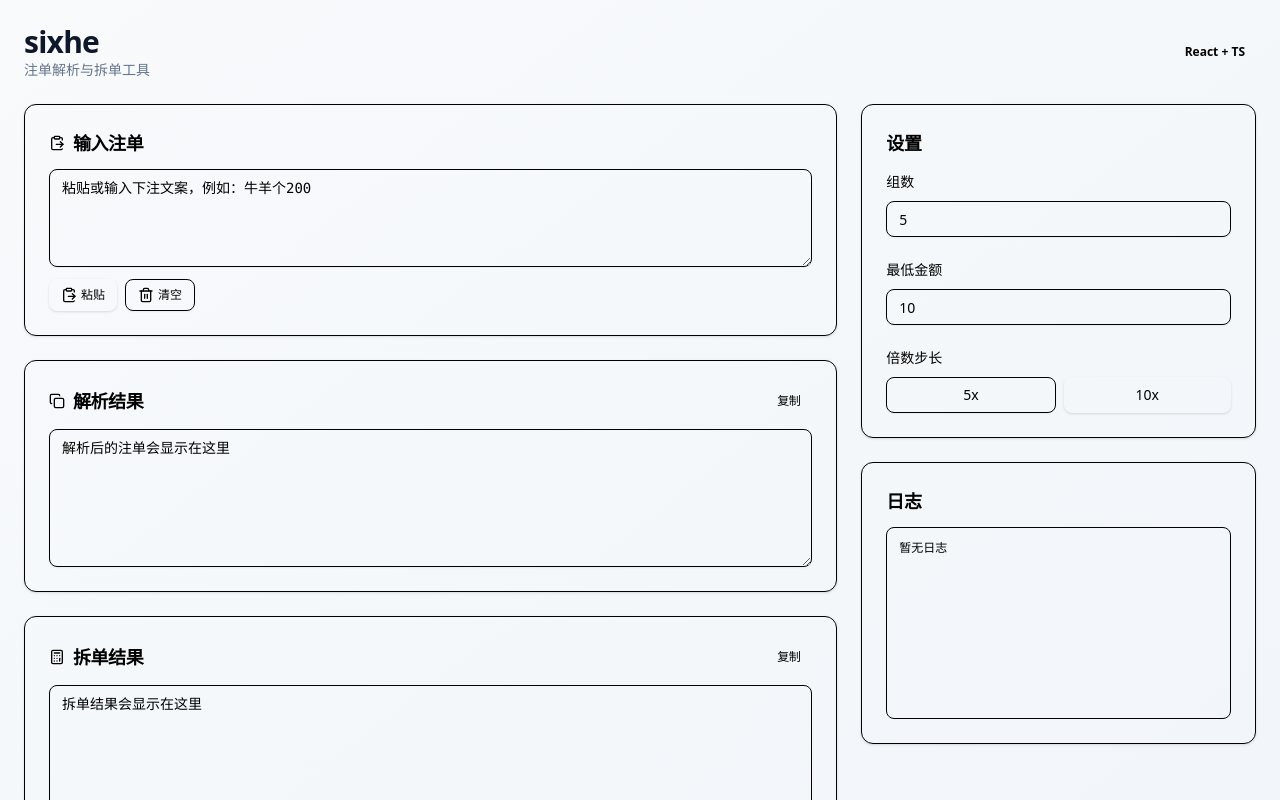
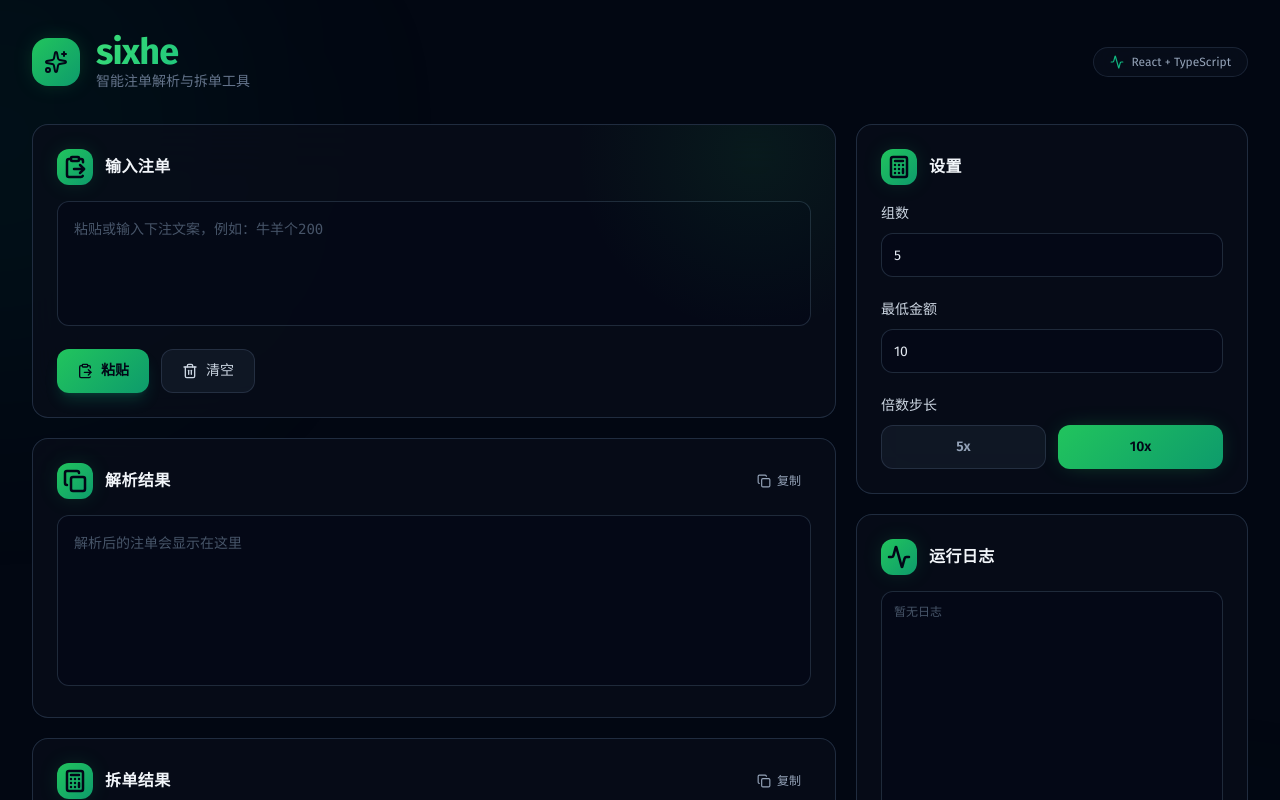
Before and after one commit to kchtin/bets, a React (Vite) app in the folder react-ts/: page / in a window 1280 px wide. Shown: the top 800 px of the page. Built offline with nearby package versions, Linux system fonts and the light colour scheme.

Commit message:
feat(react-ts): apply uiuxpromax Modern Dark design system

```diff
--- a/react-ts/src/App.tsx
+++ b/react-ts/src/App.tsx
@@ -3,15 +3,7 @@ import { parseBetText, parseStandardBets, formatParsedBets, type Bet } from './l
 import { splitBets } from './lib/splitter';
 import { useClipboard } from './hooks/useClipboard';
 import { useLog } from './hooks/useLog';
-
-import { Button } from '@/components/ui/button';
-import { Textarea } from '@/components/ui/textarea';
-import { Input } from '@/components/ui/input';
-import { Label } from '@/components/ui/label';
-import { Card, CardContent, CardHeader, CardTitle } from '@/components/ui/card';
-import { Badge } from '@/components/ui/badge';
-import { Separator } from '@/components/ui/separator';
-import { ClipboardPaste, Copy, Calculator, Trash2 } from 'lucide-react';
+import { ClipboardPaste, Copy, Calculator, Trash2, Sparkles, Activity } from 'lucide-react';
 
 type Step = 5 | 10;
 
@@ -105,185 +97,221 @@ function App() {
     append('已清空', 'info');
   };
 
+  const SectionHeader = ({
+    icon: Icon,
+    title,
+    action,
+  }: {
+    icon: React.ElementType;
+    title: string;
+    action?: { label: string; onClick: () => void };
+  }) => (
+    <div className="mb-4 flex items-center justify-between">
+      <div className="flex items-center gap-3">
+        <div className="flex h-9 w-9 items-center justify-center rounded-xl accent-gradient accent-glow text-slate-950">
+          <Icon className="h-4.5 w-4.5" strokeWidth={2.5} />
+        </div>
+        <h2 className="text-base font-semibold tracking-wide text-slate-100">{title}</h2>
+      </div>
+      {action && (
+        <button
+          onClick={action.onClick}
+          className="press-scale focus-ring flex items-center gap-1.5 rounded-lg px-2.5 py-1.5 text-xs font-medium text-slate-400 transition hover:bg-white/5 hover:text-emerald-400"
+        >
+          <Copy className="h-3.5 w-3.5" />
+          {action.label}
+        </button>
+      )}
+    </div>
+  );
+
   return (
-    <div className="min-h-screen bg-gradient-to-br from-slate-50 to-slate-100 p-4 md:p-6">
+    <div className="relative min-h-screen overflow-x-hidden p-4 md:p-6 lg:p-8">
+      <div className="pointer-events-none absolute inset-0 -z-10">
+        <div className="absolute -left-[20%] -top-[10%] h-[500px] w-[500px] rounded-full bg-emerald-500/5 blur-[120px]" />
+        <div className="absolute -bottom-[10%] -right-[10%] h-[400px] w-[400px] rounded-full bg-emerald-600/5 blur-[100px]" />
+      </div>
+
       <div className="mx-auto max-w-7xl">
-        <header className="mb-6 flex items-center justify-between">
+        <header className="mb-8 flex items-center justify-between">
+          <div className="flex items-center gap-4">
+            <div className="flex h-12 w-12 items-center justify-center rounded-2xl accent-gradient accent-glow press-scale focus-ring">
+              <Sparkles className="h-6 w-6 text-slate-950" />
+            </div>
             <div>
-            <h1 className="text-3xl font-bold tracking-tight text-slate-900">sixhe</h1>
-            <p className="text-sm text-slate-500">注单解析与拆单工具</p>
+              <h1 className="text-3xl font-bold tracking-tight text-gradient md:text-4xl">sixhe</h1>
+              <p className="text-sm text-slate-500">智能注单解析与拆单工具</p>
             </div>
-          <Badge variant="secondary">React + TS</Badge>
+          </div>
+          <div className="hidden items-center gap-2 rounded-full glass px-4 py-1.5 text-xs text-slate-400 sm:flex">
+            <Activity className="h-3.5 w-3.5 text-emerald-500" />
+            <span>React + TypeScript</span>
+          </div>
         </header>
 
-        <div className="grid grid-cols-1 gap-6 lg:grid-cols-3">
-          <div className="lg:col-span-2 space-y-6">
-            <Card>
-              <CardHeader className="pb-3">
-                <CardTitle className="text-lg flex items-center gap-2">
-                  <ClipboardPaste className="h-4 w-4" />
-                  输入注单
-                </CardTitle>
-              </CardHeader>
-              <CardContent className="space-y-3">
-                <Textarea
+        <main className="grid grid-cols-1 gap-5 lg:grid-cols-12">
+          <section className="space-y-5 lg:col-span-8">
+            <article className="ambient-light rounded-2xl glass-strong p-5 md:p-6">
+              <SectionHeader icon={ClipboardPaste} title="输入注单" />
+              <textarea
+                id="bet-input"
+                aria-label="下注文案输入"
                 placeholder="粘贴或输入下注文案，例如：牛羊个200"
                 rows={4}
                 value={input}
                 onChange={(e) => handleInputChange(e.target.value)}
-                  className="font-mono text-sm"
+                className="focus-ring w-full resize-none rounded-xl border border-slate-700/60 bg-slate-950/50 p-4 font-mono text-sm leading-relaxed text-slate-200 placeholder:text-slate-600 focus:border-emerald-500/40 focus:outline-none"
               />
-                <div className="flex gap-2">
-                  <Button onClick={handlePaste} size="sm">
-                    <ClipboardPaste className="mr-1 h-4 w-4" />
+              <div className="mt-4 flex flex-wrap gap-3">
+                <button
+                  onClick={handlePaste}
+                  className="press-scale focus-ring flex min-h-[44px] items-center gap-2 rounded-xl accent-gradient px-5 py-2.5 text-sm font-semibold text-slate-950 shadow-lg shadow-emerald-500/20 transition hover:brightness-110"
+                >
+                  <ClipboardPaste className="h-4 w-4" />
                   粘贴
-                  </Button>
-                  <Button variant="outline" onClick={handleClear} size="sm">
-                    <Trash2 className="mr-1 h-4 w-4" />
+                </button>
+                <button
+                  onClick={handleClear}
+                  className="press-scale focus-ring flex min-h-[44px] items-center gap-2 rounded-xl border border-slate-700/60 bg-slate-800/40 px-5 py-2.5 text-sm font-medium text-slate-300 transition hover:bg-slate-800/70 hover:text-slate-100"
+                >
+                  <Trash2 className="h-4 w-4" />
                   清空
-                  </Button>
+                </button>
               </div>
-              </CardContent>
-            </Card>
+            </article>
 
-            <Card>
-              <CardHeader className="pb-3">
-                <CardTitle className="text-lg flex items-center justify-between">
-                  <span className="flex items-center gap-2">
-                    <Copy className="h-4 w-4" />
-                    解析结果
-                  </span>
-                  <Button variant="ghost" size="sm" onClick={handleCopyParsed}>
-                    复制
-                  </Button>
-                </CardTitle>
-              </CardHeader>
-              <CardContent>
-                <Textarea
+            <article className="rounded-2xl glass-strong p-5 md:p-6">
+              <SectionHeader
+                icon={Copy}
+                title="解析结果"
+                action={{ label: '复制', onClick: handleCopyParsed }}
+              />
+              <textarea
                 readOnly
                 value={parsedText}
                 placeholder="解析后的注单会显示在这里"
                 rows={6}
-                  className="font-mono text-sm cursor-pointer"
                 onClick={handleCopyParsed}
                 title="点击复制"
+                aria-label="解析结果，点击复制"
+                className="focus-ring w-full cursor-pointer resize-none rounded-xl border border-slate-700/60 bg-slate-950/50 p-4 font-mono text-sm leading-relaxed text-slate-300 placeholder:text-slate-600 focus:outline-none"
               />
-              </CardContent>
-            </Card>
+            </article>
 
-            <Card>
-              <CardHeader className="pb-3">
-                <CardTitle className="text-lg flex items-center justify-between">
-                  <span className="flex items-center gap-2">
-                    <Calculator className="h-4 w-4" />
-                    拆单结果
-                  </span>
-                  <Button variant="ghost" size="sm" onClick={handleCopySplit}>
-                    复制
-                  </Button>
-                </CardTitle>
-              </CardHeader>
-              <CardContent>
-                <Textarea
+            <article className="rounded-2xl glass-strong p-5 md:p-6">
+              <SectionHeader
+                icon={Calculator}
+                title="拆单结果"
+                action={{ label: '复制', onClick: handleCopySplit }}
+              />
+              <textarea
                 readOnly
                 value={splitText}
                 placeholder="拆单结果会显示在这里"
                 rows={8}
-                  className="font-mono text-sm cursor-pointer"
                 onClick={handleCopySplit}
                 title="点击复制"
+                aria-label="拆单结果，点击复制"
+                className="focus-ring w-full cursor-pointer resize-none rounded-xl border border-slate-700/60 bg-slate-950/50 p-4 font-mono text-sm leading-relaxed text-slate-300 placeholder:text-slate-600 focus:outline-none"
               />
-              </CardContent>
-            </Card>
-          </div>
+            </article>
+          </section>
 
-          <div className="space-y-6">
-            <Card>
-              <CardHeader className="pb-3">
-                <CardTitle className="text-lg">设置</CardTitle>
-              </CardHeader>
-              <CardContent className="space-y-5">
+          <aside className="space-y-5 lg:col-span-4">
+            <article className="rounded-2xl glass-strong p-5 md:p-6">
+              <SectionHeader icon={Calculator} title="设置" />
+              <div className="space-y-5">
                 <div className="space-y-2">
-                  <Label htmlFor="groups">组数</Label>
-                  <Input
+                  <label htmlFor="groups" className="text-sm font-medium text-slate-300">
+                    组数
+                  </label>
+                  <input
                     id="groups"
                     type="number"
                     min={1}
                     value={groups}
                     onChange={(e: React.ChangeEvent<HTMLInputElement>) => setGroups(parseInt(e.target.value) || 1)}
+                    className="focus-ring h-11 w-full rounded-xl border border-slate-700/60 bg-slate-950/50 px-3 text-sm text-slate-200 focus:border-emerald-500/40 focus:outline-none"
                   />
                 </div>
 
                 <div className="space-y-2">
-                  <Label htmlFor="minAmount">最低金额</Label>
-                  <Input
+                  <label htmlFor="minAmount" className="text-sm font-medium text-slate-300">
+                    最低金额
+                  </label>
+                  <input
                     id="minAmount"
                     type="number"
                     min={0}
                     value={minAmount}
                     onChange={(e: React.ChangeEvent<HTMLInputElement>) => setMinAmount(parseInt(e.target.value) || 0)}
+                    className="focus-ring h-11 w-full rounded-xl border border-slate-700/60 bg-slate-950/50 px-3 text-sm text-slate-200 focus:border-emerald-500/40 focus:outline-none"
                   />
                 </div>
 
                 <div className="space-y-2">
-                  <Label>倍数步长</Label>
-                  <div className="flex gap-2">
-                    <Button
-                      variant={step === 5 ? 'default' : 'outline'}
-                      className="flex-1"
+                  <span className="text-sm font-medium text-slate-300">倍数步长</span>
+                  <div className="grid grid-cols-2 gap-3">
+                    <button
                       onClick={() => handleStepChange(5)}
+                      aria-pressed={step === 5}
+                      className={`press-scale focus-ring min-h-[44px] rounded-xl py-2.5 text-sm font-semibold transition ${
+                        step === 5
+                          ? 'accent-gradient accent-glow text-slate-950'
+                          : 'border border-slate-700/60 bg-slate-800/40 text-slate-400 hover:bg-slate-800/70 hover:text-slate-200'
+                      }`}
                     >
                       5x
-                    </Button>
-                    <Button
-                      variant={step === 10 ? 'default' : 'outline'}
-                      className="flex-1"
+                    </button>
+                    <button
                       onClick={() => handleStepChange(10)}
+                      aria-pressed={step === 10}
+                      className={`press-scale focus-ring min-h-[44px] rounded-xl py-2.5 text-sm font-semibold transition ${
+                        step === 10
+                          ? 'accent-gradient accent-glow text-slate-950'
+                          : 'border border-slate-700/60 bg-slate-800/40 text-slate-400 hover:bg-slate-800/70 hover:text-slate-200'
+                      }`}
                     >
                       10x
-                    </Button>
+                    </button>
                   </div>
                 </div>
-              </CardContent>
-            </Card>
+              </div>
+            </article>
 
-            <Card>
-              <CardHeader className="pb-3">
-                <CardTitle className="text-lg">日志</CardTitle>
-              </CardHeader>
-              <CardContent>
+            <article className="rounded-2xl glass-strong p-5 md:p-6">
+              <SectionHeader icon={Activity} title="运行日志" />
               <div
                 ref={containerRef}
-                  className="h-48 overflow-y-auto rounded-md border bg-muted/50 p-3 text-xs"
+                role="log"
+                aria-live="polite"
+                className="h-56 overflow-y-auto rounded-xl border border-slate-700/60 bg-slate-950/50 p-3 text-xs"
               >
                 {logs.length === 0 ? (
-                    <span className="text-muted-foreground">暂无日志</span>
+                  <span className="text-slate-600">暂无日志</span>
                 ) : (
                   logs.map((log) => (
                     <div
                       key={log.id}
-                        className={`mb-1 border-b border-border/50 pb-1 last:border-0 ${
+                      className={`mb-2 border-b border-slate-800/80 pb-2 last:border-0 ${
                         log.type === 'error'
-                            ? 'text-red-600'
+                          ? 'text-red-400'
                           : log.type === 'success'
-                            ? 'text-green-600'
-                            : 'text-slate-600'
+                          ? 'text-emerald-400'
+                          : 'text-slate-400'
                       }`}
                     >
-                        <span className="opacity-60">[{log.time}]</span> {log.message}
+                      <span className="opacity-50">[{log.time}]</span> {log.message}
                     </div>
                   ))
                 )}
               </div>
-              </CardContent>
-            </Card>
-          </div>
-        </div>
+            </article>
+          </aside>
+        </main>
 
-        <Separator className="my-6" />
-
-        <footer className="text-center text-xs text-slate-400">
-          sixhe © 2026 · React + TypeScript + Tauri
+        <footer className="mt-10 text-center text-xs text-slate-600">
+          sixhe © 2026 · React + TypeScript + Tauri · UI/UX Pro Max
         </footer>
       </div>
     </div>
--- a/react-ts/src/index.css
+++ b/react-ts/src/index.css
@@ -1,93 +1,31 @@
-@import "tw-animate-css";
-@import "shadcn/tailwind.css";
-@import "@fontsource-variable/geist";
+@import url('https://fonts.googleapis.com/css2?family=Fira+Code:wght@400;500;600;700&family=Fira+Sans:wght@300;400;500;600;700&display=swap');
+
 @tailwind base;
 @tailwind components;
 @tailwind utilities;
 
 @layer base {
   :root {
-    --background: oklch(1 0 0);
-    --foreground: oklch(0.145 0 0);
-    --card: oklch(1 0 0);
-    --card-foreground: oklch(0.145 0 0);
-    --popover: oklch(1 0 0);
-    --popover-foreground: oklch(0.145 0 0);
-    --primary: oklch(0.205 0 0);
-    --primary-foreground: oklch(0.985 0 0);
-    --secondary: oklch(0.97 0 0);
-    --secondary-foreground: oklch(0.205 0 0);
-    --muted: oklch(0.97 0 0);
-    --muted-foreground: oklch(0.556 0 0);
-    --accent: oklch(0.97 0 0);
-    --accent-foreground: oklch(0.205 0 0);
-    --destructive: oklch(0.577 0.245 27.325);
+    --background: 222 76% 4%;
+    --foreground: 210 40% 98%;
+    --card: 222 47% 6%;
+    --card-foreground: 210 40% 98%;
+    --popover: 222 47% 6%;
+    --popover-foreground: 210 40% 98%;
+    --primary: 222 47% 11%;
+    --primary-foreground: 210 40% 98%;
+    --secondary: 217 33% 17%;
+    --secondary-foreground: 210 40% 98%;
+    --muted: 222 47% 10%;
+    --muted-foreground: 215 20% 55%;
+    --accent: 142 71% 45%;
+    --accent-foreground: 222 76% 4%;
+    --destructive: 0 84% 60%;
     --destructive-foreground: 210 40% 98%;
-    --border: oklch(0.922 0 0);
-    --input: oklch(0.922 0 0);
-    --ring: oklch(0.708 0 0);
-    --radius: 0.625rem;
-    --chart-1: oklch(0.87 0 0);
-    --chart-2: oklch(0.556 0 0);
-    --chart-3: oklch(0.439 0 0);
-    --chart-4: oklch(0.371 0 0);
-    --chart-5: oklch(0.269 0 0);
-    --sidebar: oklch(0.985 0 0);
-    --sidebar-foreground: oklch(0.145 0 0);
-    --sidebar-primary: oklch(0.205 0 0);
-    --sidebar-primary-foreground: oklch(0.985 0 0);
-    --sidebar-accent: oklch(0.97 0 0);
-    --sidebar-accent-foreground: oklch(0.205 0 0);
-    --sidebar-border: oklch(0.922 0 0);
-    --sidebar-ring: oklch(0.708 0 0);
-  }
-
-  .dark {
-    --background: oklch(0.145 0 0);
-    --foreground: oklch(0.985 0 0);
-    --card: oklch(0.205 0 0);
-    --card-foreground: oklch(0.985 0 0);
-    --popover: oklch(0.205 0 0);
-    --popover-foreground: oklch(0.985 0 0);
-    --primary: oklch(0.922 0 0);
-    --primary-foreground: oklch(0.205 0 0);
-    --secondary: oklch(0.269 0 0);
-    --secondary-foreground: oklch(0.985 0 0);
-    --muted: oklch(0.269 0 0);
-    --muted-foreground: oklch(0.708 0 0);
-    --accent: oklch(0.269 0 0);
-    --accent-foreground: oklch(0.985 0 0);
-    --destructive: oklch(0.704 0.191 22.216);
-    --destructive-foreground: 210 40% 98%;
-    --border: oklch(1 0 0 / 10%);
-    --input: oklch(1 0 0 / 15%);
-    --ring: oklch(0.556 0 0);
-    --chart-1: oklch(0.87 0 0);
-    --chart-2: oklch(0.556 0 0);
-    --chart-3: oklch(0.439 0 0);
-    --chart-4: oklch(0.371 0 0);
-    --chart-5: oklch(0.269 0 0);
-    --sidebar: oklch(0.205 0 0);
-    --sidebar-foreground: oklch(0.985 0 0);
-    --sidebar-primary: oklch(0.488 0.243 264.376);
-    --sidebar-primary-foreground: oklch(0.985 0 0);
-    --sidebar-accent: oklch(0.269 0 0);
-    --sidebar-accent-foreground: oklch(0.985 0 0);
-    --sidebar-border: oklch(1 0 0 / 10%);
-    --sidebar-ring: oklch(0.556 0 0);
-  }
-  .theme {
-    --font-heading: var(--font-sans);
-    --font-sans: 'Geist Variable', sans-serif;
-  }
-  * {
-    @apply border-border outline-ring/50;
-  }
-  body {
-    @apply bg-background text-foreground;
-  }
-  html {
-    @apply font-sans;
+    --border: 215 28% 25%;
+    --input: 215 28% 18%;
+    --ring: 142 71% 45%;
+    --radius: 0.875rem;
   }
 }
 
@@ -95,7 +33,86 @@
   * {
     @apply border-border;
   }
+  html {
+    scroll-behavior: smooth;
+  }
   body {
-    @apply bg-background text-foreground;
+    @apply bg-background text-foreground antialiased;
+    font-family: 'Fira Sans', system-ui, -apple-system, sans-serif;
+    background: hsl(222 76% 4%);
+    min-height: 100vh;
+  }
+  code, pre, .font-mono {
+    font-family: 'Fira Code', ui-monospace, monospace;
   }
 }
+
+@layer utilities {
+  .glass {
+    background: hsl(222 47% 8% / 0.6);
+    backdrop-filter: blur(20px);
+    -webkit-backdrop-filter: blur(20px);
+    border: 1px solid hsl(215 28% 25% / 0.5);
+  }
+
+  .glass-strong {
+    background: hsl(222 47% 7% / 0.75);
+    backdrop-filter: blur(28px);
+    -webkit-backdrop-filter: blur(28px);
+    border: 1px solid hsl(215 28% 28% / 0.6);
+  }
+
+  .text-gradient {
+    background: linear-gradient(135deg, hsl(142 71% 55%), hsl(160 84% 39%));
+    -webkit-background-clip: text;
+    -webkit-text-fill-color: transparent;
+    background-clip: text;
+  }
+
+  .accent-gradient {
+    background: linear-gradient(135deg, hsl(142 71% 45%), hsl(160 84% 33%));
+  }
+
+  .accent-glow {
+    box-shadow: 0 0 24px -8px hsl(142 71% 45% / 0.45);
+  }
+
+  .ambient-light {
+    position: relative;
+    overflow: hidden;
+  }
+  .ambient-light::before {
+    content: '';
+    position: absolute;
+    top: -50%;
+    right: -20%;
+    width: 60%;
+    height: 120%;
+    background: radial-gradient(circle, hsl(142 71% 45% / 0.08), transparent 60%);
+    pointer-events: none;
+    z-index: 0;
+  }
+
+  .press-scale {
+    transition: transform 150ms cubic-bezier(0.16, 1, 0.3, 1);
+  }
+  .press-scale:active {
+    transform: scale(0.97);
+  }
+
+  .focus-ring:focus-visible {
+    outline: none;
+    box-shadow: 0 0 0 2px hsl(222 76% 4%), 0 0 0 4px hsl(142 71% 45% / 0.5);
+  }
+}
+
+@media (prefers-reduced-motion: reduce) {
+  *,
+  *::before,
+  *::after {
+    animation-duration: 0.01ms !important;
+    animation-iteration-count: 1 !important;
+    transition-duration: 0.01ms !important;
+    scroll-behavior: auto !important;
+  }
+}
```
Lines whose indentation alone changed are shown as unchanged.
